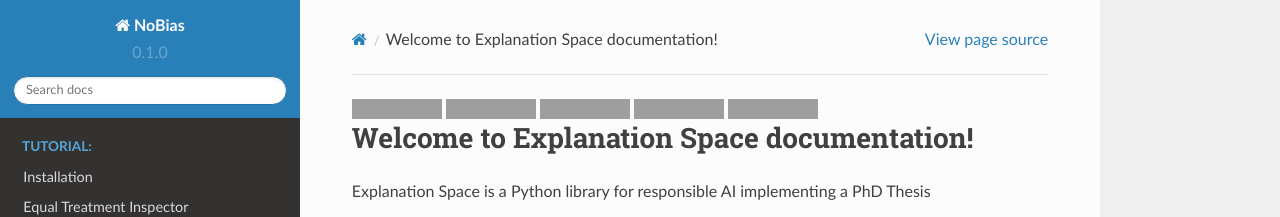
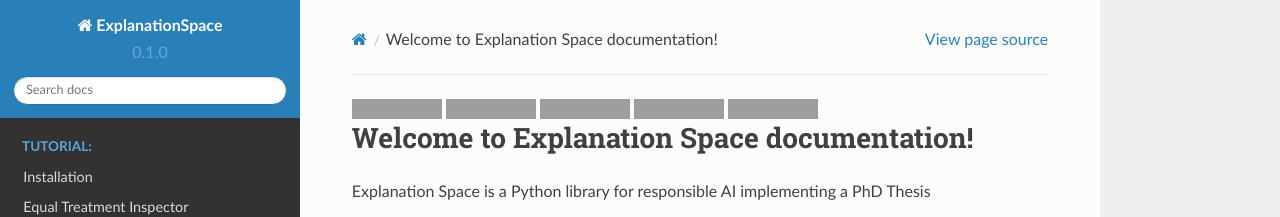
Before and after one commit to cmougan/explanationspace, a Sphinx documentation site: the page built from docs/source/index.rst, in a window 1280 px wide. Shown: the top 217 px of the page. Built offline with Sphinx 7.4.7 and the Read the Docs theme 2.0.0, drawn with Linux system fonts in a browser that asks for light colours; grey boxes are pictures that could not be loaded.

Commit message:
refactor

```diff
--- a/docs/source/conf.py
+++ b/docs/source/conf.py
@@ -4,7 +4,7 @@
 
 import sphinx_rtd_theme
 
-project = "NoBias"
+project = "ExplanationSpace"
 copyright = "2022, Mougan"
 author = "Carlos Mougan"
 
```
